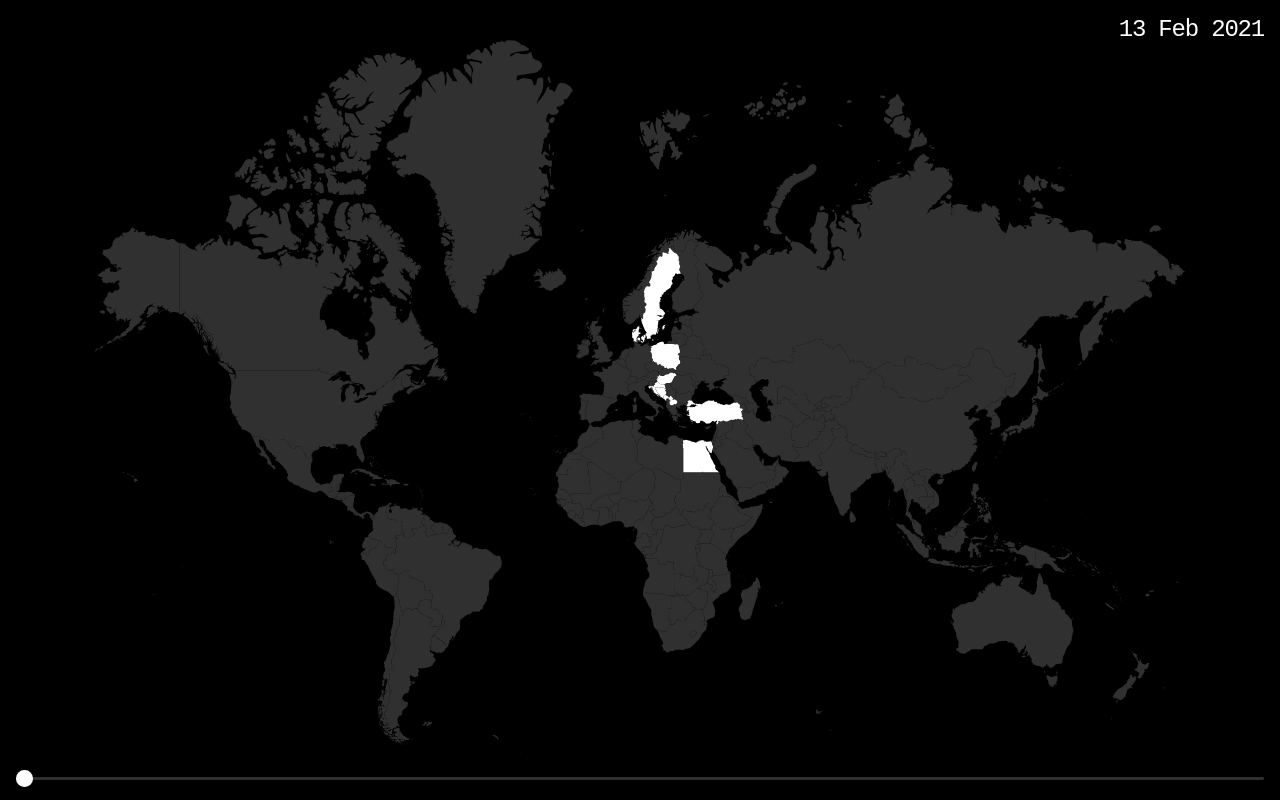
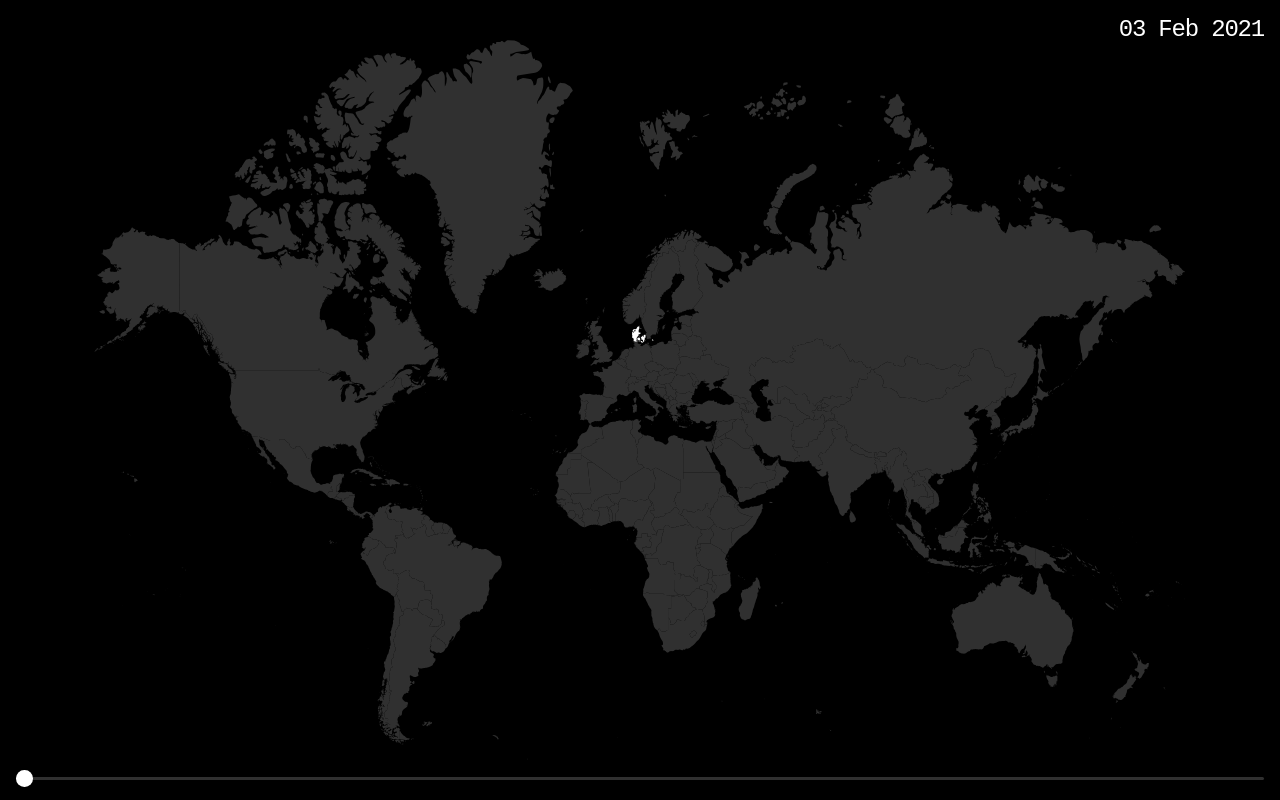
Before and after one commit to bence-toth/travel-map, a React (Create React App) app: page / in a window 1280 px wide. Built offline with nearby package versions, Linux system fonts and the light colour scheme; a web font is replaced by a local one.

Commit message:
Highlighted visited countries based on date

```diff
--- a/src/App.tsx
+++ b/src/App.tsx
@@ -10,7 +10,7 @@ const App = () => {
 
   return (
     <>
-      <Map travels={travels} />
+      <Map travels={travels} date={date} />
       <DateSlider
         date={date}
         onHandleDateChange={onHandleDateChange}
--- a/src/DateSlider.tsx
+++ b/src/DateSlider.tsx
@@ -1,5 +1,7 @@
 import { useMemo } from "react";
 import type { ChangeEvent } from "react";
+
+import { oneDay, now } from "./useDate";
 
 import "./DateSlider.css";
 
@@ -8,8 +10,6 @@ interface DateSliderProps {
   onHandleDateChange: (event: ChangeEvent<HTMLInputElement>) => void;
   firstTravelDate: number;
 }
-
-const now = Date.now();
 
 const dateFormatter = new Intl.DateTimeFormat("en-US", {
   day: "2-digit",
@@ -40,7 +40,7 @@ const DateSlider = ({
           max={now}
           value={date}
           onChange={onHandleDateChange}
-          step={24 * 60 * 60 * 1000}
+          step={oneDay}
         />
       </div>
       <div className="date-display-wrapper">
--- a/src/Map.css
+++ b/src/Map.css
@@ -10,6 +10,10 @@
   height: 90%;
 }
 
+.map path {
+  transition: fill 0.2s;
+}
+
 .map path[data-is-visited="true"] {
   fill: var(--color-foreground);
 }
--- a/src/Map.tsx
+++ b/src/Map.tsx
@@ -6,9 +6,10 @@ import "./Map.css";
 
 interface MapProps {
   travels: Travel[];
+  date: number;
 }
 
-const Map = ({ travels }: MapProps) => {
+const Map = ({ travels, date }: MapProps) => {
   return (
     <div className="map-wrapper">
       <svg className="map" viewBox="0 0 1009.6727 665.96301">
@@ -19,7 +20,8 @@ const Map = ({ travels }: MapProps) => {
             id={country.code}
             data-title={country.name}
             data-is-visited={travels.some(
-              (travel) => travel.countryCode === country.code
+              (travel) =>
+                travel.countryCode === country.code && travel.date <= date
             )}
           />
         ))}
--- a/src/travels.ts
+++ b/src/travels.ts
@@ -1,50 +1,51 @@
 export interface Travel {
   countryCode: string;
+  date: number;
 }
 
 const travels = [
   {
-    date: new Date("2021-02-13"),
+    date: new Date("2021-02-03").getTime(),
     countryCode: "DK",
   },
   {
-    date: new Date("2021-05-13"),
+    date: new Date("2021-05-13").getTime(),
     countryCode: "SE",
   },
   {
-    date: new Date("2021-07-02"),
+    date: new Date("2021-07-02").getTime(),
     countryCode: "HU",
   },
   {
-    date: new Date("2021-10-25"),
+    date: new Date("2021-10-25").getTime(),
     countryCode: "MK",
   },
   {
-    date: new Date("2021-10-27"),
+    date: new Date("2021-10-27").getTime(),
     countryCode: "ME",
   },
   {
-    date: new Date("2021-10-31"),
+    date: new Date("2021-10-31").getTime(),
     countryCode: "XK",
   },
   {
-    date: new Date("2022-01-08"),
+    date: new Date("2022-01-08").getTime(),
     countryCode: "EG",
   },
   {
-    date: new Date("2022-04-29"),
+    date: new Date("2022-04-29").getTime(),
     countryCode: "PL",
   },
   {
-    date: new Date("2022-08-04"),
+    date: new Date("2022-08-04").getTime(),
     countryCode: "BA",
   },
   {
-    date: new Date("2022-08-12"),
+    date: new Date("2022-08-12").getTime(),
     countryCode: "HR",
   },
   {
-    date: new Date("2022-10-13"),
+    date: new Date("2022-10-13").getTime(),
     countryCode: "TR",
   },
 ];
--- a/src/useDate.ts
+++ b/src/useDate.ts
@@ -8,7 +8,7 @@ const oneDay = 24 * 60 * 60 * 1000;
 const now = Date.now();
 
 const useDate = () => {
-  const [date, setDate] = useState(travels[0].date.getTime());
+  const [date, setDate] = useState(travels[0].date);
 
   const onHandleDateChange = useCallback(
     (event: ChangeEvent<HTMLInputElement>) => {
@@ -17,7 +17,7 @@ const useDate = () => {
     []
   );
 
-  const firstTravelDate = useMemo(() => travels[0].date.getTime(), []);
+  const firstTravelDate = useMemo(() => travels[0].date, []);
 
   useEffect(() => {
     const onHandleWindowWheel = (event: WheelEvent) => {
@@ -41,3 +41,5 @@ const useDate = () => {
 };
 
 export default useDate;
+
+export { now, oneDay };
```
